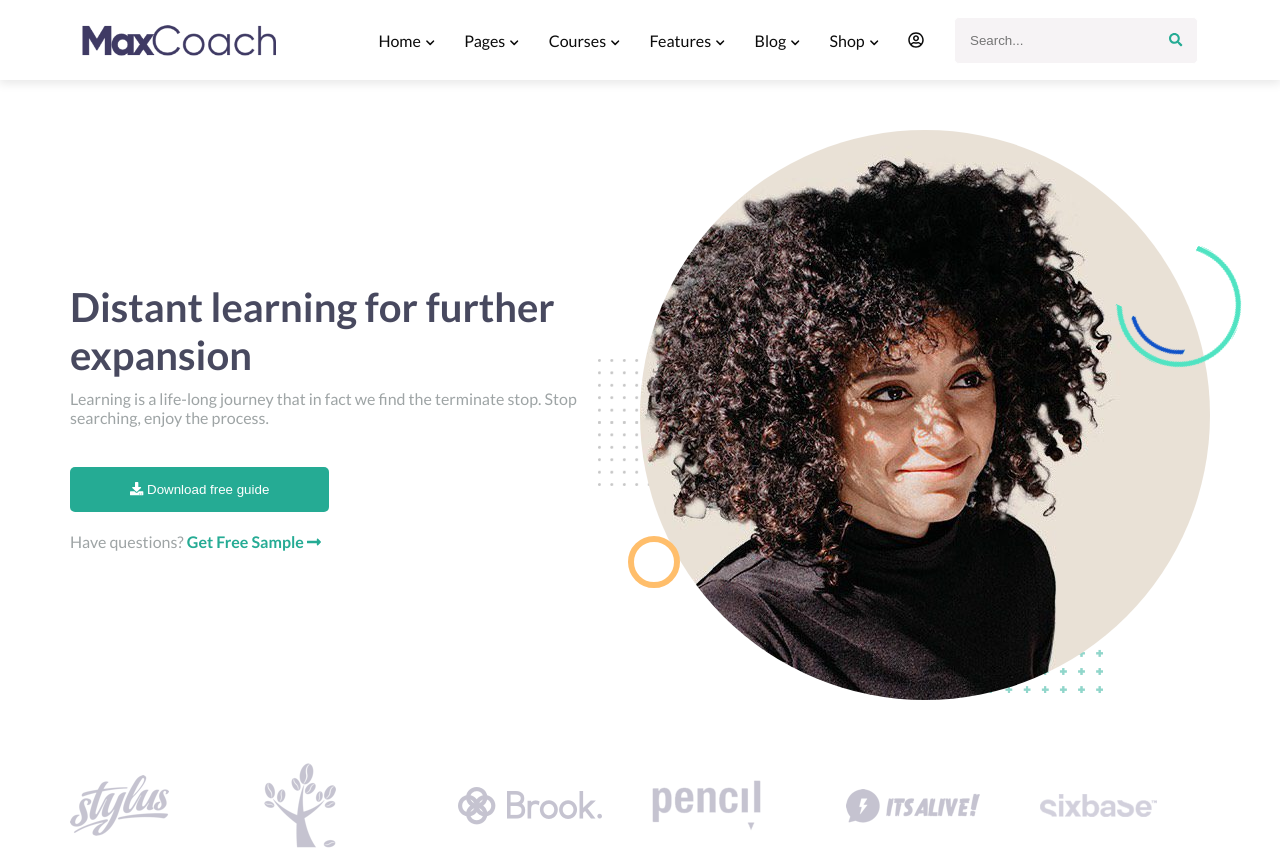
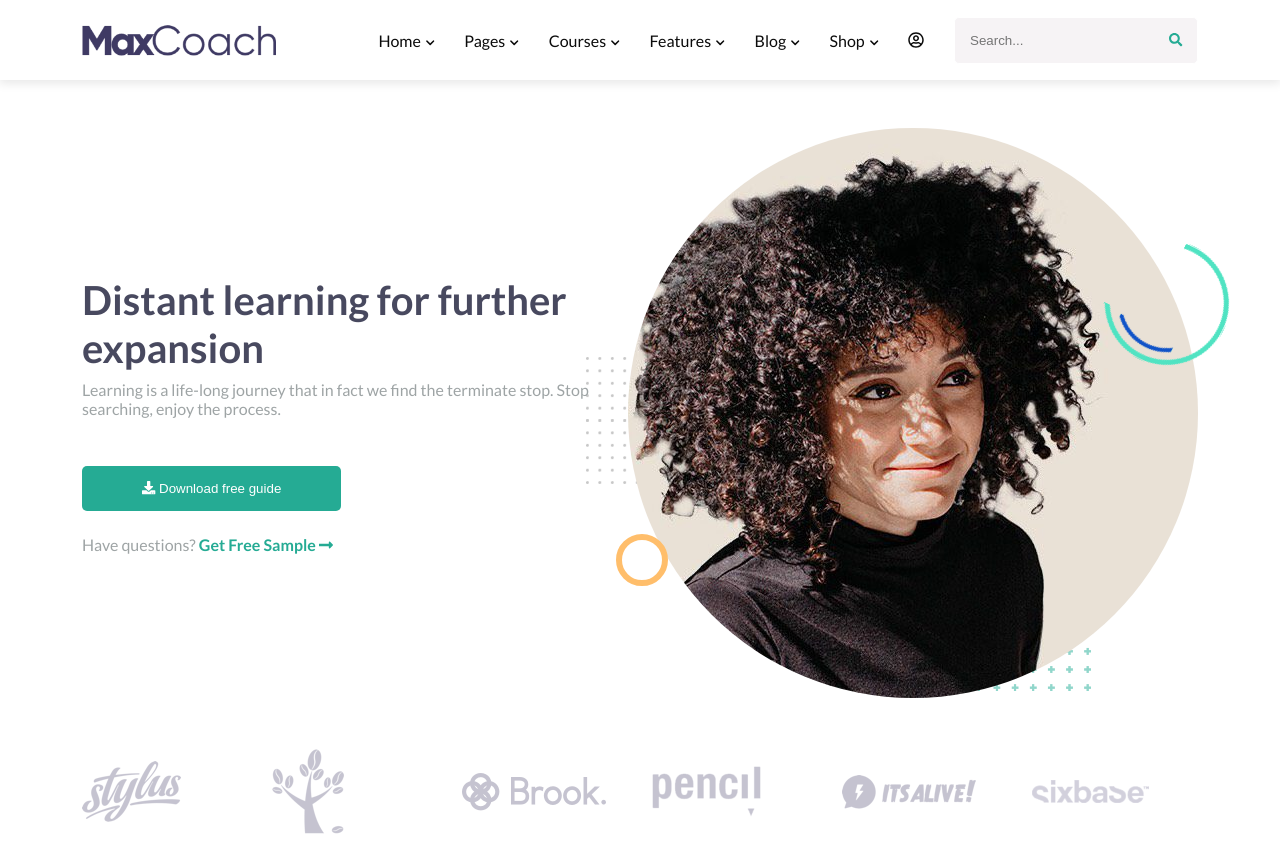
Before and after one commit to GianlucaBenassi/proj-html-vuejs, a Vue app: page / in a window 1280 px wide. Shown: the top 849 px of the page. Built offline with nearby package versions, Linux system fonts and the light colour scheme.

Commit message:
DistantLearning fix bootstrap properties

```diff
--- a/src/components/sections/DistantLearning.vue
+++ b/src/components/sections/DistantLearning.vue
@@ -1,16 +1,16 @@
 <template>
     <section>
-        <div class="container">
+        <div class="container py-5">
 
             <!-- title row -->
-            <div class="row row-top">
+            <div class="row align-items-center mb-5">
 
                 <!-- title -->
                 <div class="col title">
                     <h1 class="big-title">Distant learning for further expansion</h1>
-                    <p class="text-color-light">Learning is a life-long journey that in fact we find the terminate stop. Stop searching, enjoy the process.</p>
-                    <button class="btn-green"><i class="fas fa-download"></i> Download free guide</button>
-                    <a href="#" class="text-color-light">
+                    <p class="mt-2 text-color-light">Learning is a life-long journey that in fact we find the terminate stop. Stop searching, enjoy the process.</p>
+                    <button class="mt-5 mb-4 btn-green"><i class="fas fa-download"></i> Download free guide</button>
+                    <a href="#" class="d-block text-color-light">
                         Have questions?
                         <span class="text-green">Get Free Sample <i class="fas fa-long-arrow-alt-right"></i></span>
                     </a>
@@ -28,7 +28,7 @@
             </div>
 
             <!-- logos row -->
-            <div class="row row-bottom">
+            <div class="row align-items-center row-bottom">
 
                 <div class="col">
                     <img src="../../assets/img/client-logo-01.png" alt="stylus logo">
@@ -68,35 +68,8 @@ export default {
 
 <style lang='scss' scoped>
 
-.container {
-    padding: 50px 0;
-}
-
-.row {
-    align-items: center;
-
-    &.row-top {
-        margin-bottom: 60px;
-    }
-}
-
-.title {
-
-    p {
-        margin-top: 10px;
-    }
-
-    button {
-        margin: 40px 0 20px 0;
-    }
-
-    a {
-        display: block;
-
-        span {
-            font-weight: bold;
-        }
-    }
+.title a span {
+    font-weight: bold;
 }
 
 .me-image {
```
